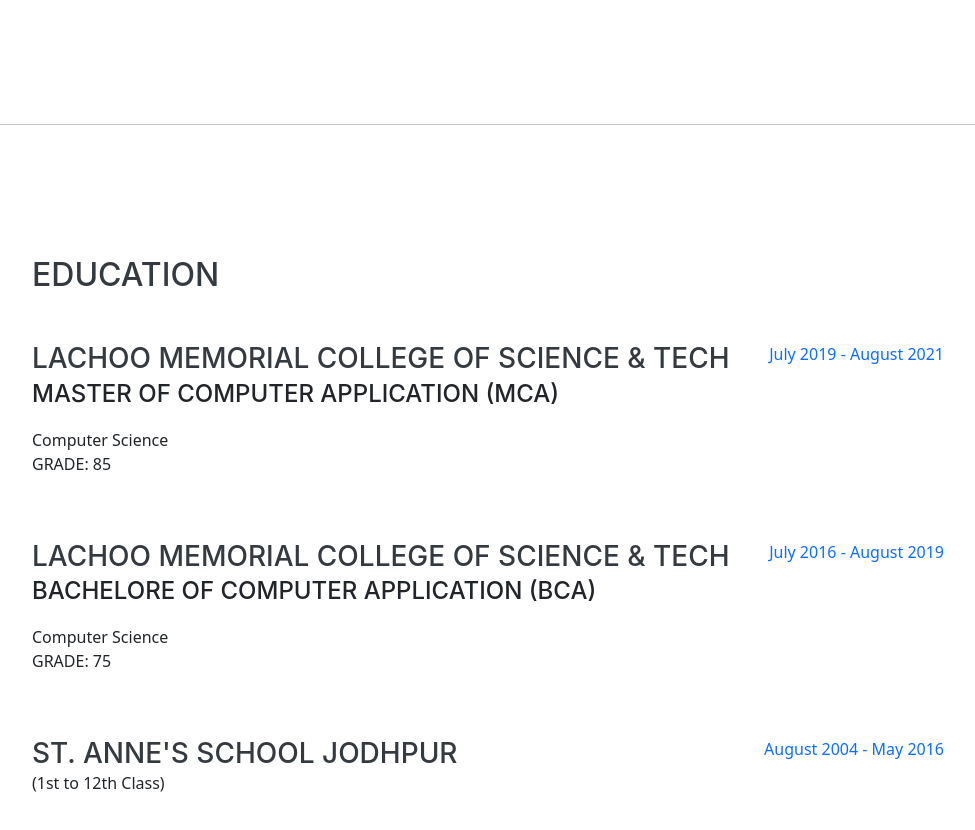
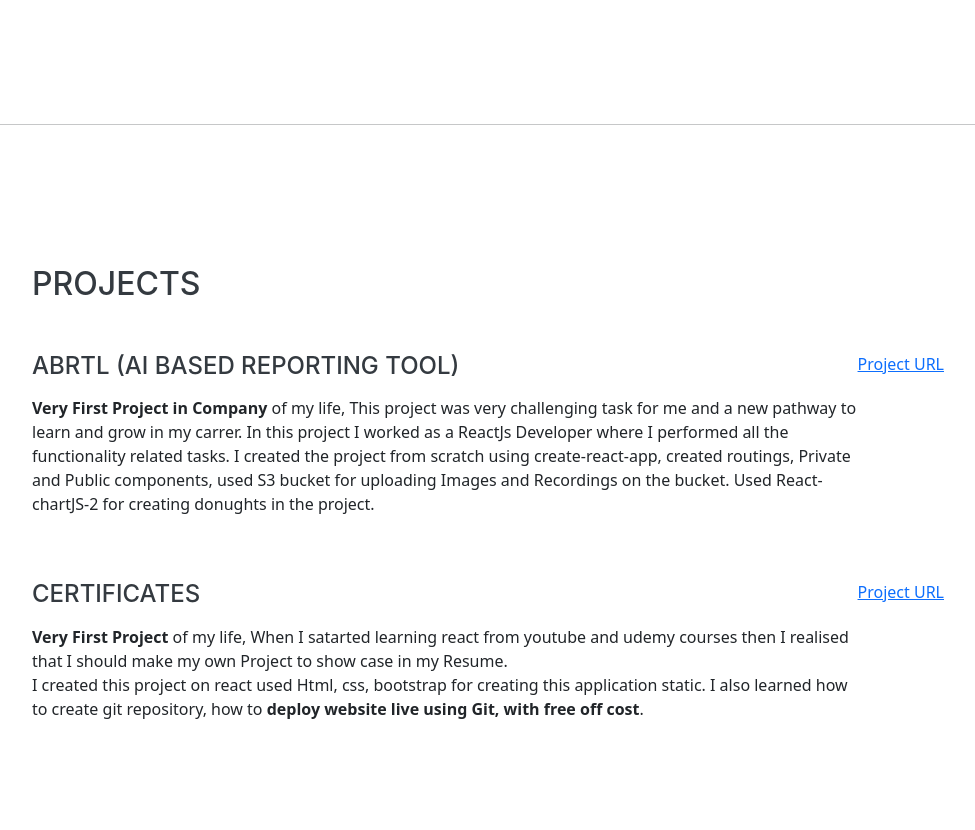
Before and after one commit to Bhavesh-Singh-Mertiya/Resume-blog, a React (Create React App) app: page / in a window 1280 px wide. Shown: the part 1780-2610 px from the top of the page, without its empty margins (288-1263 px from the left). Built offline with nearby package versions, Linux system fonts and the light colour scheme.

Commit message:
Project component created where i have added two project des

```diff
--- a/src/App.js
+++ b/src/App.js
@@ -9,6 +9,7 @@
 import Interests from "./component/Interests";
 import Awards from "./component/Awards";
 import Experience from "./component/Experience";
+import Projects from "./component/Projects";
 
 function App() {
   return (
@@ -52,6 +53,11 @@
               </a>
             </li>
             <li className="nav-item">
+              <a className="nav-link js-scroll-trigger" href="#projects">
+                Projects
+              </a>
+            </li>
+            <li className="nav-item">
               <a className="nav-link js-scroll-trigger" href="#education">
                 Education
               </a>
@@ -80,6 +86,8 @@
 
         <Experience />
 
+        <Projects />
+
         <Education />
 
         <Skills />
--- a/src/component/Awards/index.jsx
+++ b/src/component/Awards/index.jsx
@@ -11,51 +11,33 @@
               <span className="fa-li">
                 <i className="fas fa-trophy text-warning"></i>
               </span>
-              Google Analytics Certified Developer
+              C, CPP, java Certification from Dematics
             </li>
             <li>
               <span className="fa-li">
                 <i className="fas fa-trophy text-warning"></i>
               </span>
-              Mobile Web Specialist - Google Certification
+              Java, Ruby, HTML Certification from SoloLearn
+            </li>
+            <li>
+              <span className="fa-li">
+                <i className="fas fa-trophy text-warning"></i>
+              </span>
+              Python many courses Certification from DataCamp
             </li>
             <li>
               <span className="fa-li">
                 <i className="fas fa-trophy text-warning"></i>
               </span>
               1<sup>st</sup>
-              Place - University of Colorado Boulder - Emerging Tech Competition
-              2009
+              Place - Matellio Hackethon - 2021
             </li>
             <li>
               <span className="fa-li">
                 <i className="fas fa-trophy text-warning"></i>
               </span>
               1<sup>st</sup>
-              Place - University of Colorado Boulder - Adobe Creative Jam 2008
-              (UI Design Category)
-            </li>
-            <li>
-              <span className="fa-li">
-                <i className="fas fa-trophy text-warning"></i>
-              </span>
-              2<sup>nd</sup>
-              Place - University of Colorado Boulder - Emerging Tech Competition
-              2008
-            </li>
-            <li>
-              <span className="fa-li">
-                <i className="fas fa-trophy text-warning"></i>
-              </span>
-              1<sup>st</sup>
-              Place - James Buchanan High School - Hackathon 2006
-            </li>
-            <li>
-              <span className="fa-li">
-                <i className="fas fa-trophy text-warning"></i>
-              </span>
-              3<sup>rd</sup>
-              Place - James Buchanan High School - Hackathon 2005
+              Place - Inter School Volleyball - Competition
             </li>
           </ul>
         </div>
--- a/src/component/Interests/index.jsx
+++ b/src/component/Interests/index.jsx
@@ -10,7 +10,9 @@
             Apart from being a web developer, I enjoy most of my time being
             outdoors. In the winter,I love the sun in the winter I usualy sits a
             lot in terrace to take sun. During the warmer months here in
-            Jodhpur, I enjoy early morning walk, cycling and free climbing.
+            Jodhpur, I enjoy early morning walk &#x1F304;, cycling &#x1F6B4; and
+            free climbing. Last but not least my favourite Interest is
+            gardening, I like to grow tree &#128525;.
           </p>
           <div className="resume-section-content">
             <ul className="list-inline dev-icons">
--- /dev/null
+++ b/src/component/Projects/index.jsx
@@ -0,0 +1,70 @@
+import React from "react";
+
+function index() {
+  return (
+    <>
+      <section className="resume-section" id="projects">
+        <div className="resume-section-content">
+          <h2 className="mb-5">Projects</h2>
+
+          {/*ABRTL My First Project, in Company */}
+          <div className="d-flex flex-column flex-md-row justify-content-between mb-5">
+            <div className="flex-grow-1">
+              <h4 className="subheading mb-3">
+                ABRTL (AI Based Reporting Tool)
+              </h4>{" "}
+              <p>
+                <b>Very First Project in Company</b> of my life, This project
+                was very challenging task for me and a new pathway to learn and
+                grow in my carrer. In this project I worked as a ReactJs
+                Developer where I performed all the functionality related tasks.
+                I created the project from scratch using create-react-app,
+                created routings, Private and Public components, used S3 bucket
+                for uploading Images and Recordings on the bucket. Used
+                React-chartJS-2 for creating donughts in the project.
+              </p>
+            </div>
+            <div className="flex-shrink-0">
+              <span className="text-primary">
+                {" "}
+                <a target="_blank" href="https://www.listenportal.com/">
+                  Project URL
+                </a>{" "}
+              </span>
+            </div>
+          </div>
+
+          {/* My First Project */}
+          <div className="d-flex flex-column flex-md-row justify-content-between mb-5">
+            <div className="flex-grow-1">
+              <h4 className="subheading mb-3">Certificates</h4>{" "}
+              <p>
+                <b>Very First Project</b> of my life, When I satarted learning
+                react from youtube and udemy courses then I realised that I
+                should make my own Project to show case in my Resume. <br />I
+                created this project on react used Html, css, bootstrap for
+                creating this application static. I also learned how to create
+                git repository, how to{" "}
+                <b>deploy website live using Git, with free off cost</b>.
+              </p>
+            </div>
+            <div className="flex-shrink-0">
+              <span className="text-primary">
+                {" "}
+                <a
+                  target="_blank"
+                  href="https://bhavesh-singh-mertiya.github.io/certificates/"
+                >
+                  Project URL
+                </a>{" "}
+              </span>
+            </div>
+          </div>
+        </div>
+      </section>
+      <hr className="m-0" />
+    </>
+  );
+}
+
+export default index;
```
